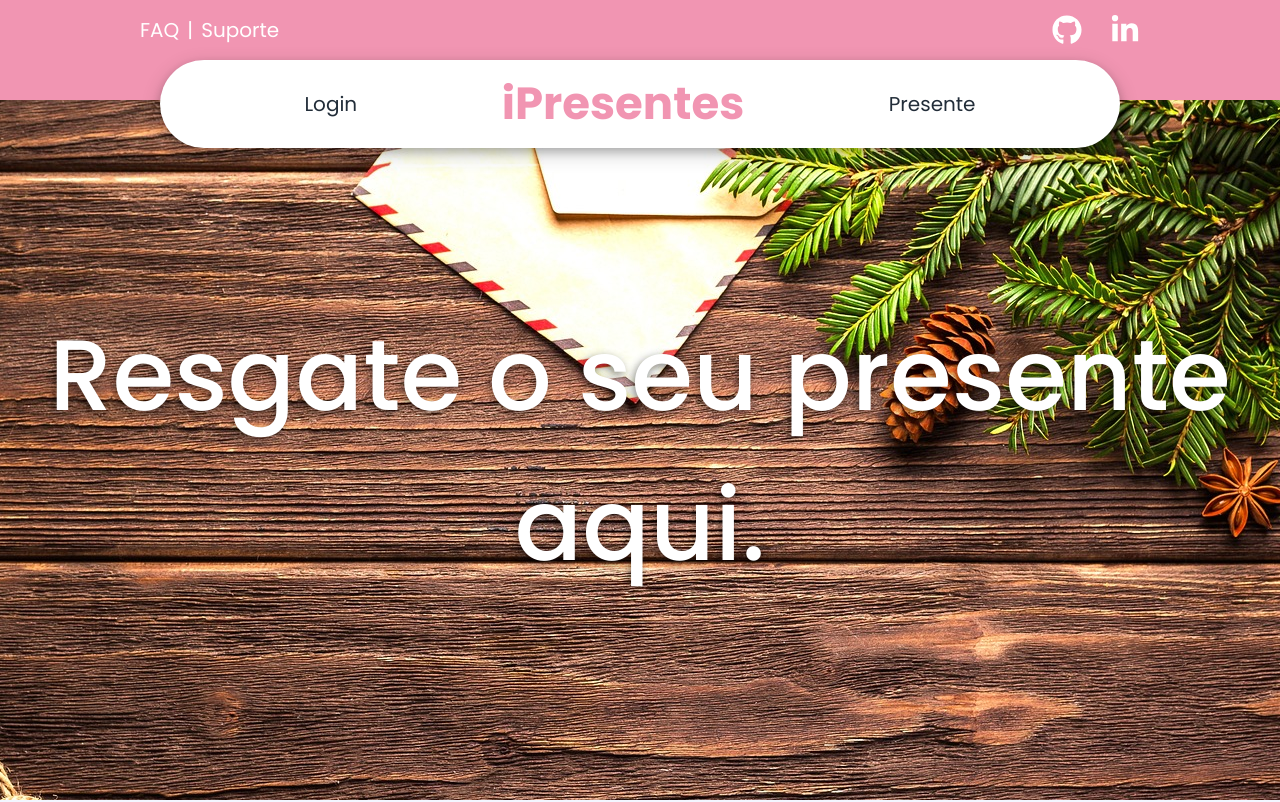
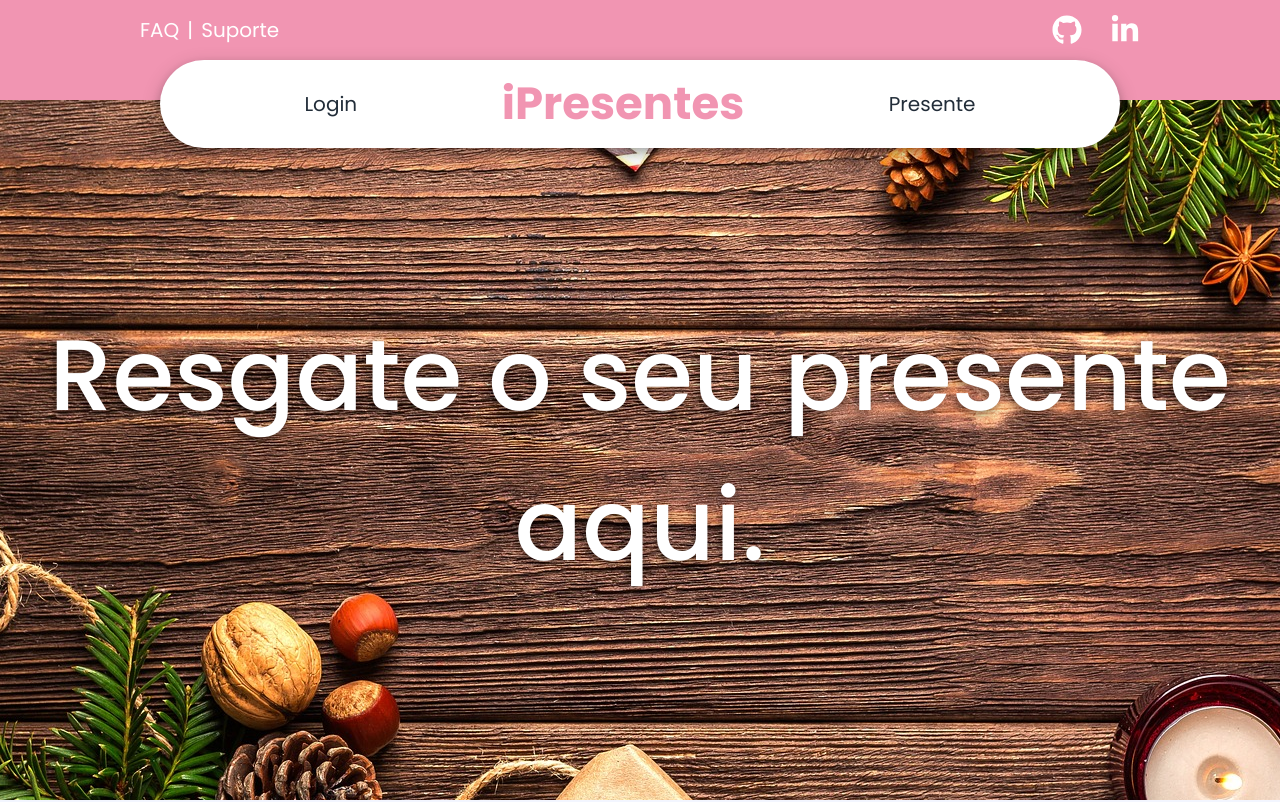
Before and after one commit to GabrielAttano/presente_natal_vite, a React (Vite) app: page / in a window 1280 px wide. Shown: the top 802 px of the page. Built offline with nearby package versions, Linux system fonts and the light colour scheme.

Commit message:
fix to background image and body justify content of home

```diff
--- a/src/pages/home/styled.js
+++ b/src/pages/home/styled.js
@@ -10,11 +10,12 @@ export const body = styled.div`
   flex-direction: column;
   width: 100%;
   align-items: center;
-  justify-content: center;
+  justify-content: flex-start;
   gap: 60px;
 
   @media (min-width: 992px) {
     gap: 100px;
+    height: 1800px;
   }
 `
 
@@ -28,6 +29,7 @@ export const backgroundImage = styled.div`
   justify-content: center;
 
   background-position-x: 50%;
+  background-position-y: 40%;
 `
 
 export const backgroundImage_text = styled.span`
```
